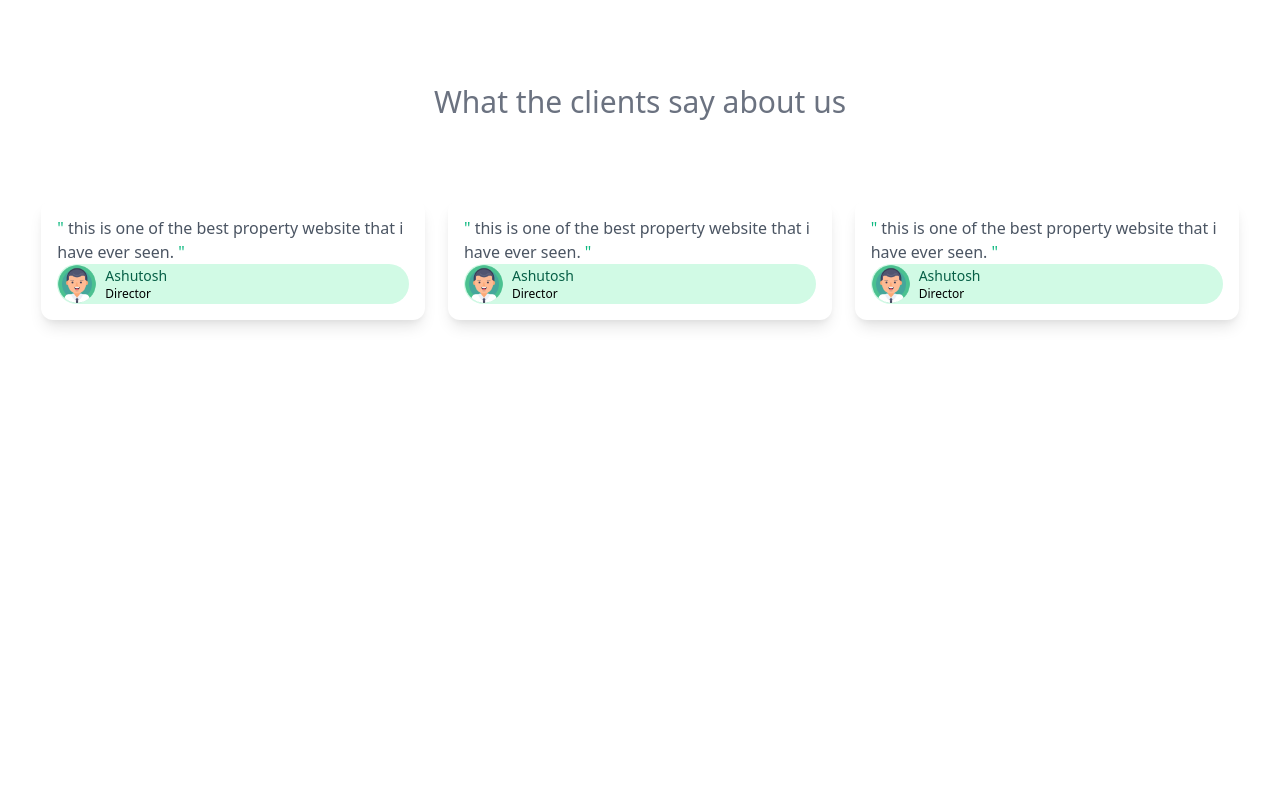
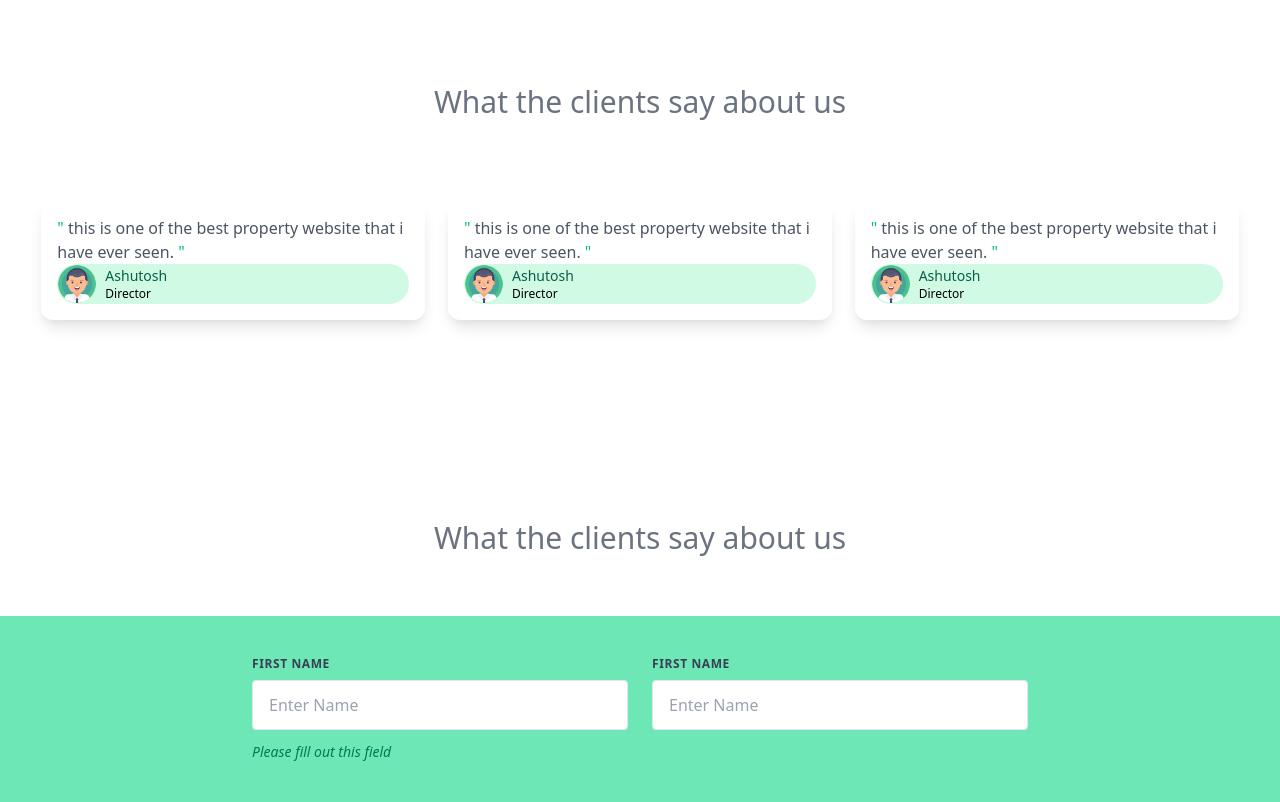
Before and after one commit to SalimKobi/Tailwind_Practice, a website: page public/index.html in a window 1280 px wide. Shown: the part 3080-3882 px from the top of the page. Before the commit the page ends 3440 px from the top, so only its background shows below. Drawn offline with nearby package versions, Linux system fonts and the light colour scheme; files that its build step writes are made by us from their sources.

Commit message:
completed the first section of the form

```diff
--- a/public/index.html
+++ b/public/index.html
@@ -370,5 +370,30 @@
         </div>
       </div>
     </div>
+
+    <div class="mt-20 flex p-10 justify-center">
+      <h2 class="text-3xl text-gray-500 mt-10 flex justify-center">
+        What the clients say about us
+      </h2>
+    </div>
+    <div class="bg-green-300 mt-5 p-10 justify-center items-center">
+      <form action="w-full max-w-lg">
+          <div class="flex md:justify-center">
+            <div class="w-full md:w-1/3 px-3 mb-6 md:mb-0">
+                <label class="block uppercase text-xs text-gray-700  font-bold mb-2 tracking-wider"
+                  >First name</label
+                >
+                <input type="text" class="block w-full border px-4 py-3 rounded mb-3"placeholder="Enter Name"/>
+                <p class="text-sm text-green-700 italic">Please fill out this field</p>
+              </div>
+              <div class="w-full md:w-1/3 px-3 mb-6 md:mb-0">
+                <label class="block uppercase text-xs text-gray-700  font-bold mb-2 tracking-wider"
+                  >First name</label
+                >
+                <input type="text" class="block w-full border px-4 py-3 rounded"placeholder="Enter Name"/>
+              </div>
+          </div>
+
+      </form>
   </body>
 </html>
```
